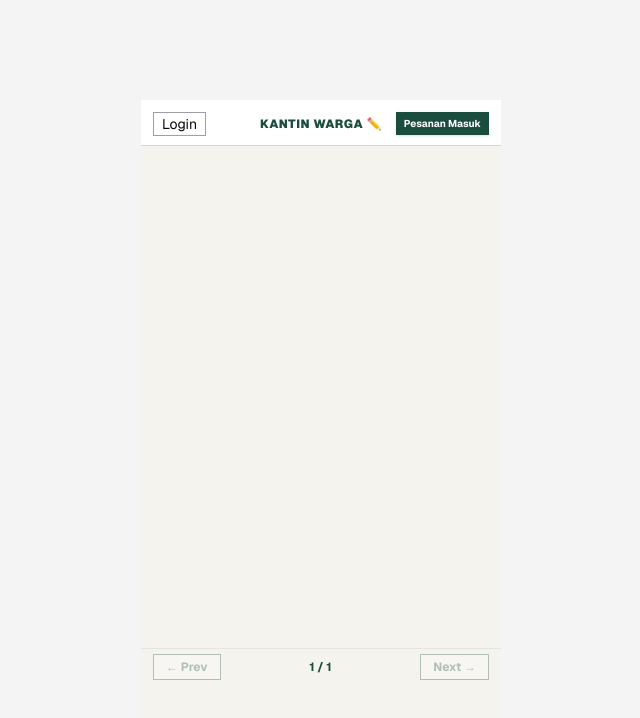
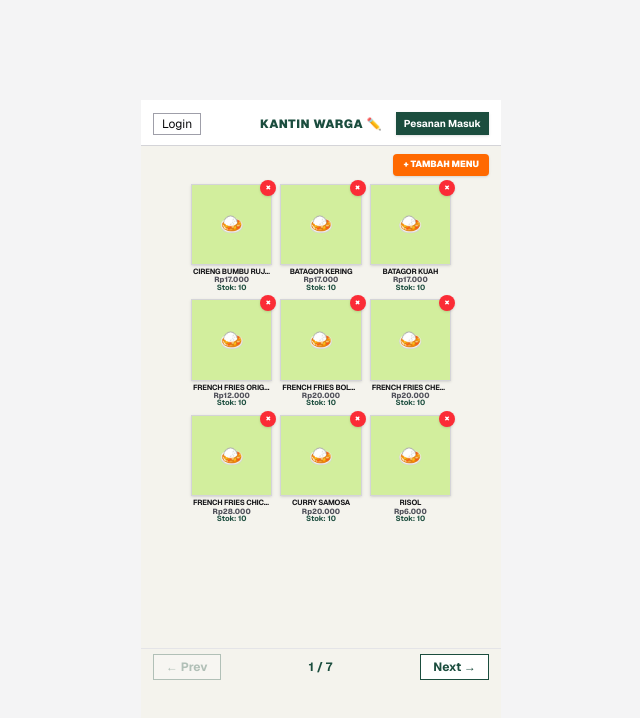
Before and after one commit to LinnaVal/PRD-Kelompok-10-Tubes-, a Next.js app in the folder my-app/: page /login/tenant/1/edit in a window 1280 px wide. Shown: the top 718 px of the page, without its empty margins (319-959 px from the left). Built offline with nearby package versions, Linux system fonts and the light colour scheme.

Commit message:
feat: add tombol tambah menu dan hapus menu dari daftar menu

```diff
--- a/my-app/app/login/tenant/[id]/edit/page.tsx
+++ b/my-app/app/login/tenant/[id]/edit/page.tsx
@@ -53,6 +53,21 @@ export default function EditMenuPage({ params }: { params: Promise<{ id: string
       const localMenus = localStorage.getItem(`menus_tenant_${tenant}`);
       if (localMenus) {
         setMenus(JSON.parse(localMenus));
+      } else {
+        const data = toko.find((current) => current.tenantID === tenant);
+        if (data) {
+          const initialMenus = data.menu.map((item) => ({
+            id: item.id,
+            name: item.name,
+            price: item.price,
+            stok: 10,
+            description: "Deskripsi lezat hidangan spesial siap disajikan.",
+            type: item.type,
+            gambar: item.type === "food" ? "🍛" : "🥤"
+          }));
+          setMenus(initialMenus);
+          localStorage.setItem(`menus_tenant_${tenant}`, JSON.stringify(initialMenus));
+        }
       }
     }
   }, [tenant]);
@@ -75,6 +90,16 @@ export default function EditMenuPage({ params }: { params: Promise<{ id: string
     setIsOpen(true);
   };
 
+  const bukaTambah = () => {
+    setSelectedId(null);
+    setEditNama("");
+    setEditHarga(0);
+    setEditStok(10);
+    setEditDeskripsi("Deskripsi lezat hidangan spesial siap disajikan.");
+    setEditGambar("🍛");
+    setIsOpen(true);
+  };
+
   const gantiFotoHandler = (e: React.ChangeEvent<HTMLInputElement>) => {
     const file = e.target.files?.[0];
     if (file) {
@@ -83,14 +108,39 @@ export default function EditMenuPage({ params }: { params: Promise<{ id: string
   };
 
   const simpanPerubahan = () => {
-    const updatedMenus = menus.map((m) =>
-      m.id === selectedId
-        ? { ...m, name: editNama, price: editHarga, stok: editStok, description: editDeskripsi, gambar: editGambar }
-        : m
-    );
+    let updatedMenus: MenuAdmin[] = [];
+    if (selectedId !== null) {
+      updatedMenus = menus.map((m) =>
+        m.id === selectedId
+          ? { ...m, name: editNama, price: editHarga, stok: editStok, description: editDeskripsi, gambar: editGambar }
+          : m
+      );
+    } else {
+      const newId = menus.length > 0 ? Math.max(...menus.map((m) => m.id)) + 1 : 1;
+      const newItem: MenuAdmin = {
+        id: newId,
+        name: editNama || "Menu Baru",
+        price: editHarga,
+        stok: editStok,
+        description: editDeskripsi,
+        type: editGambar === "🥤" ? "drink" : "food",
+        gambar: editGambar
+      };
+      updatedMenus = [...menus, newItem];
+    }
     setMenus(updatedMenus);
     localStorage.setItem(`menus_tenant_${tenant}`, JSON.stringify(updatedMenus));
     setIsOpen(false);
+  };
+
+  const hapusMenu = (menuId: number, e: React.MouseEvent) => {
+    e.stopPropagation();
+    const updatedMenus = menus.filter((m) => m.id !== menuId);
+    setMenus(updatedMenus);
+    localStorage.setItem(`menus_tenant_${tenant}`, JSON.stringify(updatedMenus));
+    if (displayItems.length === 1 && selectedPage > 0) {
+      setSelectedPage((p) => p - itemsPerPage);
+    }
   };
 
   const simpanNamaTenant = () => {
@@ -109,7 +159,7 @@ export default function EditMenuPage({ params }: { params: Promise<{ id: string
         <header className="border-b border-zinc-300 px-3 pt-2.5 pb-2 bg-white relative flex items-center justify-between min-h-[46px]">
           <button
             onClick={() => router.push("/login")}
-            className="text-sm px-2 py-1 border border-zinc-400 bg-white hover:bg-zinc-100 leading-none cursor-pointer z-10"
+            className="text-xs px-2 py-1 border border-zinc-400 bg-white hover:bg-zinc-100 leading-none cursor-pointer z-10"
           >
             Login
           </button>
@@ -144,14 +194,29 @@ export default function EditMenuPage({ params }: { params: Promise<{ id: string
           </button>
         </header>
 
-        <div className="px-3 pt-3 overflow-hidden mx-auto" style={{ height: 410 }}>
+        <div className="px-3 pt-2 flex justify-end">
+          <button
+            onClick={bukaTambah}
+            className="text-[9px] px-2.5 py-1 bg-orange-500 text-white font-black uppercase rounded shadow hover:bg-orange-600 transition cursor-pointer active:scale-95"
+          >
+            + Tambah Menu
+          </button>
+        </div>
+
+        <div className="px-3 pt-2 overflow-hidden mx-auto" style={{ height: 410 }}>
           <div className="grid grid-cols-3 gap-x-2 gap-y-2 w-full max-w-[260px] mx-auto">
             {displayItems.map((menu) => (
               <div
                 key={menu.id}
                 onClick={() => bukaEdit(menu)}
-                className="flex flex-col items-center cursor-pointer"
+                className="flex flex-col items-center cursor-pointer relative group"
               >
+                <button
+                  onClick={(e) => hapusMenu(menu.id, e)}
+                  className="absolute -top-1 -right-1 bg-red-500 text-white w-4 h-4 rounded-full flex items-center justify-center text-[9px] font-black z-20 shadow hover:bg-red-600 transition active:scale-90"
+                >
+                  ×
+                </button>
                 <div
                   className={`w-full ${menu.type === "food" ? "bg-[#D2EE9D]" : "bg-[#FACB1A]"} border border-zinc-300 flex items-center justify-center overflow-hidden relative shadow-sm hover:scale-105 transition-transform`}
                   style={{ aspectRatio: "1 / 1" }}
@@ -159,7 +224,7 @@ export default function EditMenuPage({ params }: { params: Promise<{ id: string
                   {menu.gambar.startsWith("blob:") ? (
                     <Image src={menu.gambar} alt={menu.name} fill className="object-cover" unoptimized />
                   ) : (
-                    <span className="text-2xl">{menu.gambar}</span>
+                    <span className="text-xl">{menu.gambar}</span>
                   )}
                 </div>
                 <div className="mt-0.5 text-center w-full px-0.5">
@@ -196,10 +261,16 @@ export default function EditMenuPage({ params }: { params: Promise<{ id: string
         {isOpen && (
           <div onClick={() => setIsOpen(false)} className="absolute inset-0 z-50 flex items-center justify-center bg-black/40 backdrop-blur-sm p-4">
             <div onClick={(e) => e.stopPropagation()} className="w-full max-w-[280px] bg-white border-4 border-orange-500 rounded-3xl p-4 shadow-2xl flex flex-col gap-2 max-h-[85vh] overflow-y-auto">
-              <h2 className="text-xs font-black text-orange-500 text-center uppercase">Edit Menu</h2>
+              <h2 className="text-xs font-black text-orange-500 text-center uppercase">
+                {selectedId !== null ? "Edit Menu" : "Tambah Menu"}
+              </h2>
               <div className="flex flex-col items-center gap-1 w-full">
                 <div className="w-full bg-zinc-50 border flex items-center justify-center text-3xl h-16 relative rounded-xl overflow-hidden">{editGambar.startsWith("blob:") ? <Image src={editGambar} alt="Preview" fill className="object-cover" unoptimized /> : <span>{editGambar}</span>}</div>
-                <label className="cursor-pointer bg-zinc-100 border text-[9px] font-bold px-2 py-1 rounded-md uppercase">Pilih Foto Baru<input type="file" accept="image/*" onChange={gantiFotoHandler} className="hidden" /></label>
+                <div className="flex gap-2 mt-1">
+                  <button onClick={() => setEditGambar("🍛")} className={`p-1 border text-xs ${editGambar === "🍛" ? "bg-orange-500 text-white" : "bg-white"}`}>🍛</button>
+                  <button onClick={() => setEditGambar("🥤")} className={`p-1 border text-xs ${editGambar === "🥤" ? "bg-orange-500 text-white" : "bg-white"}`}>🥤</button>
+                  <label className="cursor-pointer bg-zinc-100 border text-[9px] font-bold px-2 py-1 rounded-md uppercase">Foto<input type="file" accept="image/*" onChange={gantiFotoHandler} className="hidden" /></label>
+                </div>
               </div>
               <input type="text" value={editNama} onChange={(e) => setEditNama(e.target.value)} className="w-full h-8 border rounded-xl px-2.5 text-xs text-orange-500 font-bold" placeholder="Nama Menu" />
               <input type="number" value={editHarga} onChange={(e) => setEditHarga(Number(e.target.value))} className="w-full h-8 border rounded-xl px-2.5 text-xs text-orange-500 font-bold" placeholder="Harga Menu" />
```
